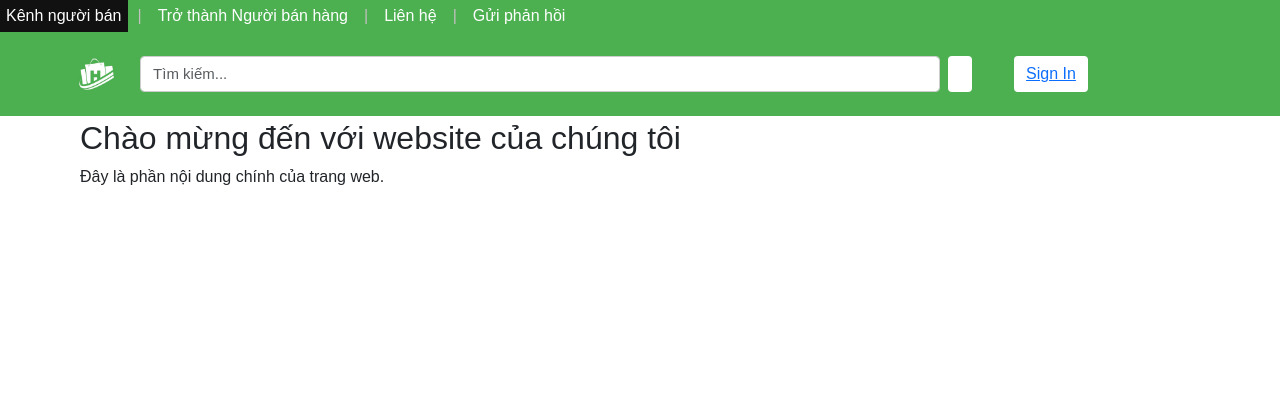
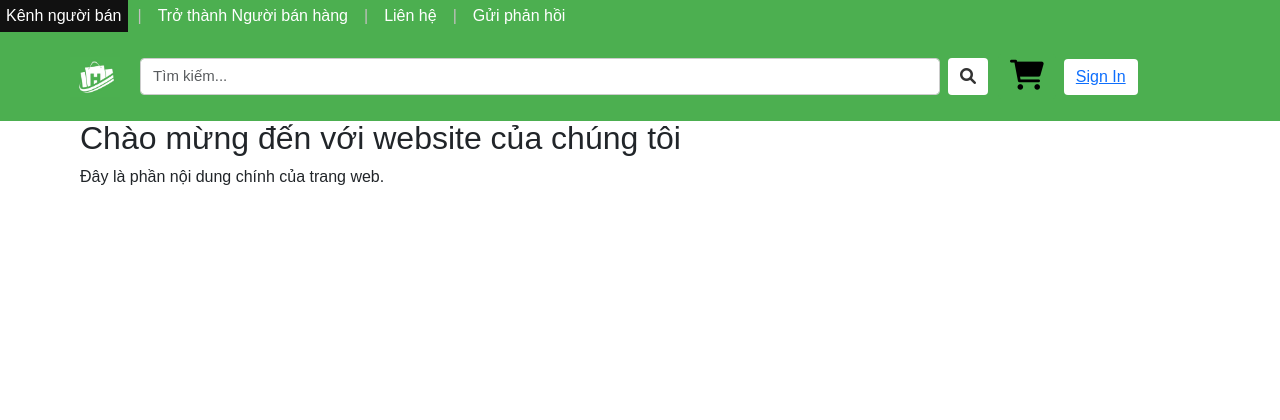
Before and after one commit to trongnd16092005/-ACS2, a PHP site: page / in a window 1280 px wide. Shown: the top 420 px of the page. Run offline with PHP 8.4, Linux system fonts and the light colour scheme.

Commit message:
Chỉnh sửa icon

```diff
--- a/Views/index.php
+++ b/Views/index.php
@@ -1,22 +1,30 @@
-<!-- index.php -->
 <!DOCTYPE html>
 <html lang="vi">
 <head>
     <meta charset="UTF-8">
     <meta name="viewport" content="width=device-width, initial-scale=1.0">
-    <title>bay zit</title>
+    <title>Website Basic</title>
     <link href="https://cdn.jsdelivr.net/npm/bootstrap@5.3.3/dist/css/bootstrap.min.css" rel="stylesheet" integrity="sha384-QWTKZyjpPEjISv5WaRU9OFeRpok6YctnYmDr5pNlyT2bRjXh0JMhjY6hW+ALEwIH" crossorigin="anonymous">
     <script src="https://cdn.jsdelivr.net/npm/bootstrap@5.3.3/dist/js/bootstrap.bundle.min.js" integrity="sha384-YvpcrYf0tY3lHB60NNkmXc5s9fDVZLESaAA55NDzOxhy9GkcIdslK1eN7N6jIeHz" crossorigin="anonymous"></script>
-    <link rel="stylesheet" href="\fontawesome-free-5.15.4-web\fontawesome-free-5.15.4-web\css\all.min.css">
+
+    <!-- Sử dụng CDN Font Awesome -->
+    <link rel="stylesheet" href="https://cdnjs.cloudflare.com/ajax/libs/font-awesome/6.0.0-beta3/css/all.min.css">
+
     <link rel="stylesheet" href="css/style.css"> <!-- Đường dẫn đến tệp CSS trong thư mục Views -->
+
+    <style>
+        .cart-btn i {
+            font-size: 30px; /* Kích thước icon */
+            color: black; /* Màu sắc icon */
+        }
+    </style>
 </head>
 
 <body>
     <?php include "home/navbar.php" ?>
     <?php include 'home/header.php'; ?>   <!-- Đường dẫn đến header -->
-                                           <!-- Đường dẫn đến navbar -->
 
-    <script >
+    <script>
       window.addEventListener('scroll', () => {
     const header = document.querySelector('header');
     const scrollY = window.scrollY;
@@ -29,7 +37,6 @@
 });
     </script>
 
-
     <main style="height: 2000px;">
         <h2>Chào mừng đến với website của chúng tôi</h2>
         <p>Đây là phần nội dung chính của trang web.</p>
```
Also changed, not shown: Views/home/header.php (+3 -4 lines).
